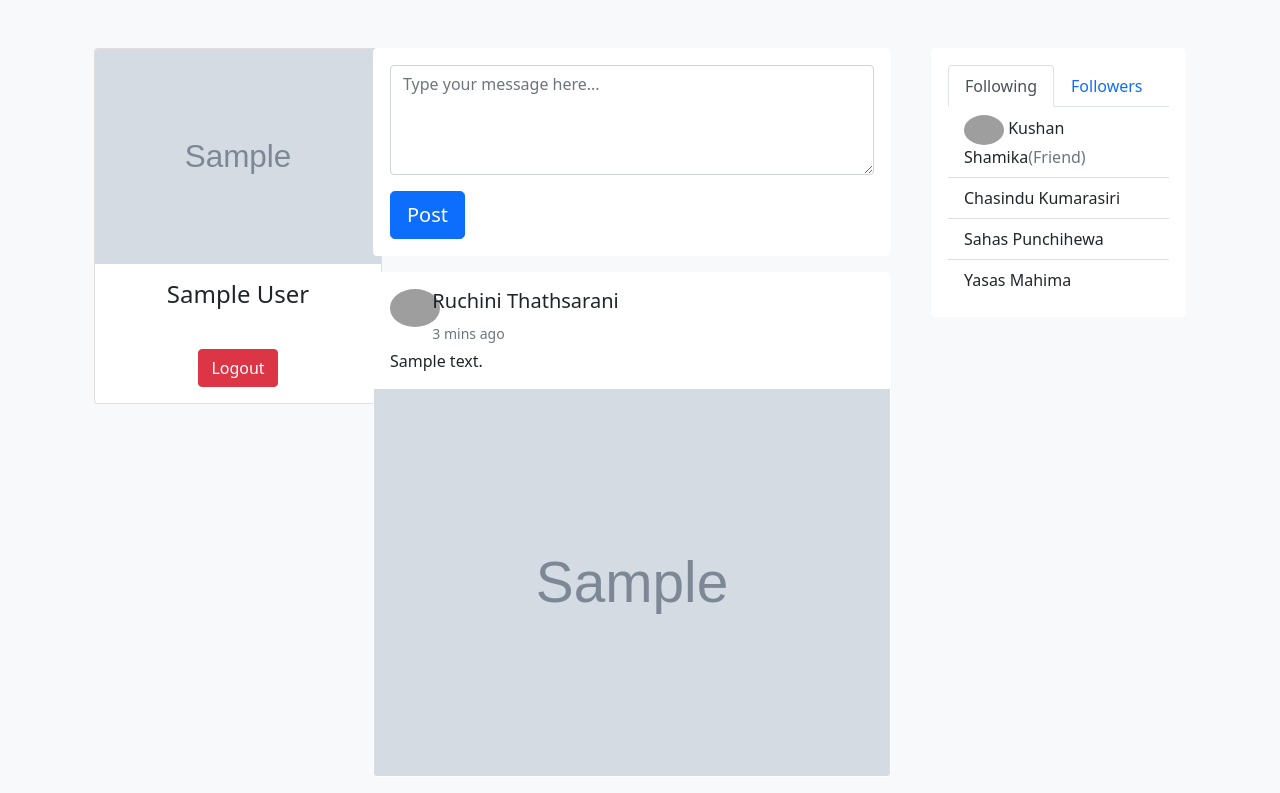
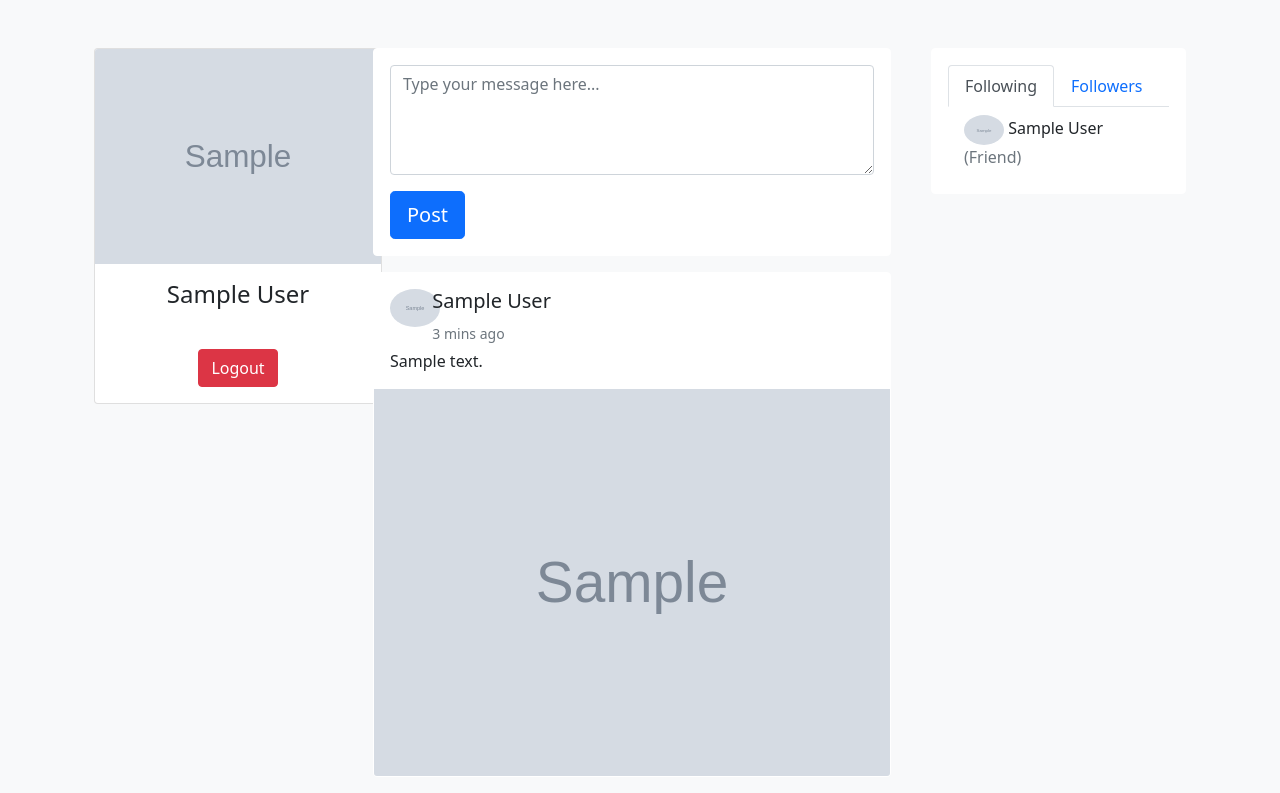
Before and after one commit to kushanshamika/music-oven, a CodeIgniter app: page /music-oven/index.php/home/index in a window 1280 px wide. Shown: the part 63-856 px from the top of the page. Run offline with CodeIgniter, Linux system fonts and the light colour scheme; the visitor is signed in with stand-in values (Sample User, id 1); tables that the repository leaves empty or names only in its code hold one stand-in row (values such as "Sample post"); grey boxes marked "Sample" are stand-in pictures; grey boxes are pictures that could not be loaded.

Commit message:
follower pane

```diff
--- a/application/controllers/Users.php
+++ b/application/controllers/Users.php
@@ -54,7 +54,7 @@ class Users extends CI_Controller {
         $this->form_validation->set_rules('email', 'Email', 'trim|required|valid_email');
         $this->form_validation->set_rules('password', 'Password', 'trim|required|min_length[8]');
         $this->form_validation->set_rules('re_password', 'Confirm Password', 'trim|required|matches[password]');
-        $this->form_validation->set_rules('music_genre_id', 'Music Genre', 'trim|required|numeric');
+        $this->form_validation->set_rules('music_genre_id', 'Music Genre', 'trim|required');
 
         if ($this->form_validation->run() == FALSE) {
 
--- a/application/controllers/home.php
+++ b/application/controllers/home.php
@@ -15,6 +15,8 @@ class Home extends CI_Controller {
 	public function index()
 	{
         $data['main_view'] = 'home_view';
+		$data['following'] = $this->user_model->get_following($this->session->userdata('user_id'));
+		$data['followers'] = $this->user_model->get_followers($this->session->userdata('user_id'));
 		$data['messages'] = $this->message_model->get_messages();
 		$data['profile_data'] = $this->user_model->profile($this->session->userdata('user_name'));
 		$data['nav_bar'] = true;
--- a/application/models/Message_model.php
+++ b/application/models/Message_model.php
@@ -6,7 +6,18 @@ class Message_model extends CI_Model {
 
     public function get_messages()
     {
-        $query = $this->db->get('messages');
+
+        $this->db->select('
+        messages.body,
+        messages.image,
+        users.first_name,
+        users.last_name,
+        users.avatar
+    ');
+
+    $this->db->from('messages');
+    $this->db->join('users', 'users.id = messages.user_id');
+        $query = $this->db->get();
 
         return $query->result();
     }
@@ -17,8 +28,18 @@ class Message_model extends CI_Model {
         $query = $this->db->get('users');
         $user_id = $query->row()->id;
 
-        $this->db->where('user_id', $user_id);
-        $query = $this->db->get('messages');
+        $this->db->select('
+            messages.body,
+            messages.image,
+            users.first_name,
+            users.last_name,
+            users.avatar
+        ');
+
+        $this->db->from('messages');
+        $this->db->join('users', 'users.id = messages.user_id');
+        $this->db->where('messages.user_id', $user_id);
+        $query = $this->db->get();
 
         return $query->result();
     }
--- a/application/models/User_model.php
+++ b/application/models/User_model.php
@@ -35,7 +35,7 @@ class User_model extends CI_Model {
             'username' => $this->input->post('username'),
             'password' => $encripted_pass,
             'avatar' => 'https://myoctocat.com/assets/images/octocats/octocat-16.png',
-            'music_genre_id' => $this->input->post('music_genre_id'),
+            'music_genre' => $this->input->post('music_genre_id'),
         );
 
         $insert_data = $this->db->insert('users', $data);
@@ -102,6 +102,42 @@ class User_model extends CI_Model {
 
         return $query->num_rows();
     }
+
+    public function get_following($user_id)
+    {
+
+        $this->db->select('
+            followers.friend,
+            users.first_name,
+            users.last_name,
+            users.avatar
+        ');
+
+        $this->db->from('followers');
+        $this->db->join('users', 'users.id = followers.follower_id');
+        $this->db->where('followers.user_id', $user_id);
+        $query = $this->db->get();
+
+        return $query->result();
+    }
+
+    public function get_followers($user_id)
+    {
+
+        $this->db->select('
+            followers.friend,
+            users.first_name,
+            users.last_name,
+            users.avatar
+        ');
+
+        $this->db->from('followers');
+        $this->db->join('users', 'users.id = followers.user_id');
+        $this->db->where('followers.follower_id', $user_id);
+        $query = $this->db->get();
+
+        return $query->result();
+    }
 }
 
 ?>
--- a/application/views/home_view.php
+++ b/application/views/home_view.php
@@ -50,16 +50,30 @@
             <div class="tab-content" id="myTabContent">
                 <div class="tab-pane fade show active" id="home" role="tabpanel" aria-labelledby="home-tab">
                 <ul class="list-group list-group-flush">
-                    <li class="list-group-item">
-                        <img alt="Image placeholder" src="https://myoctocat.com/assets/images/octocats/octocat-15.png" class="rounded-circle" width="40">
-                        Kushan Shamika<span class="text-muted">(Friend)</span>
-                    </li>
-                    <li class="list-group-item">Chasindu Kumarasiri</li>
-                    <li class="list-group-item">Sahas Punchihewa</li>
-                    <li class="list-group-item">Yasas Mahima</li>
+                    <?php foreach($following as $user): ?>
+                        <li class="list-group-item">
+                            <img alt="Image placeholder" src="<?php echo $user->avatar; ?>" class="rounded-circle" width="40">
+                            <?php echo $user->first_name . " " . $user->last_name; ?>
+                            <?php if ($user->friend): ?>
+                                <span class="text-muted"> (Friend)</span>
+                            <?php endif ?>
+                        </li>
+                    <?php endforeach; ?>
                 </ul>
                 </div>
-                <div class="tab-pane fade" id="profile" role="tabpanel" aria-labelledby="profile-tab">...</div>
+                <div class="tab-pane fade" id="profile" role="tabpanel" aria-labelledby="profile-tab">
+                <ul class="list-group list-group-flush">
+                    <?php foreach($followers as $user): ?>
+                        <li class="list-group-item">
+                            <img alt="Image placeholder" src="<?php echo $user->avatar; ?>" class="rounded-circle" width="40">
+                            <?php echo $user->first_name . " " . $user->last_name; ?>
+                            <?php if ($user->friend): ?>
+                                <span class="text-muted"> (Friend)</span>
+                            <?php endif ?>
+                        </li>
+                    <?php endforeach; ?>
+                </ul>
+                </div>
             </div>
         </div>
     </div>
--- a/application/views/messages/index.php
+++ b/application/views/messages/index.php
@@ -4,10 +4,10 @@
     <div class="card-body">
         <div class="row mb-1">
             <div class="col-md-1">
-                <img alt="Image placeholder" src="https://myoctocat.com/assets/images/octocats/octocat-16.png" class="rounded-circle" width="50">
+                <img alt="Image placeholder" src="<?php echo $message->avatar; ?>" class="rounded-circle" width="50">
             </div>
             <div class="col-md-10">
-                <h5 class="card-title">Ruchini Thathsarani</h5>
+                <h5 class="card-title"><?php echo $message->first_name . " " . $message->last_name; ?></h5>
                 <p class="card-text"><small class="text-muted">3 mins ago</small></p>
             </div>
         </div>
```
